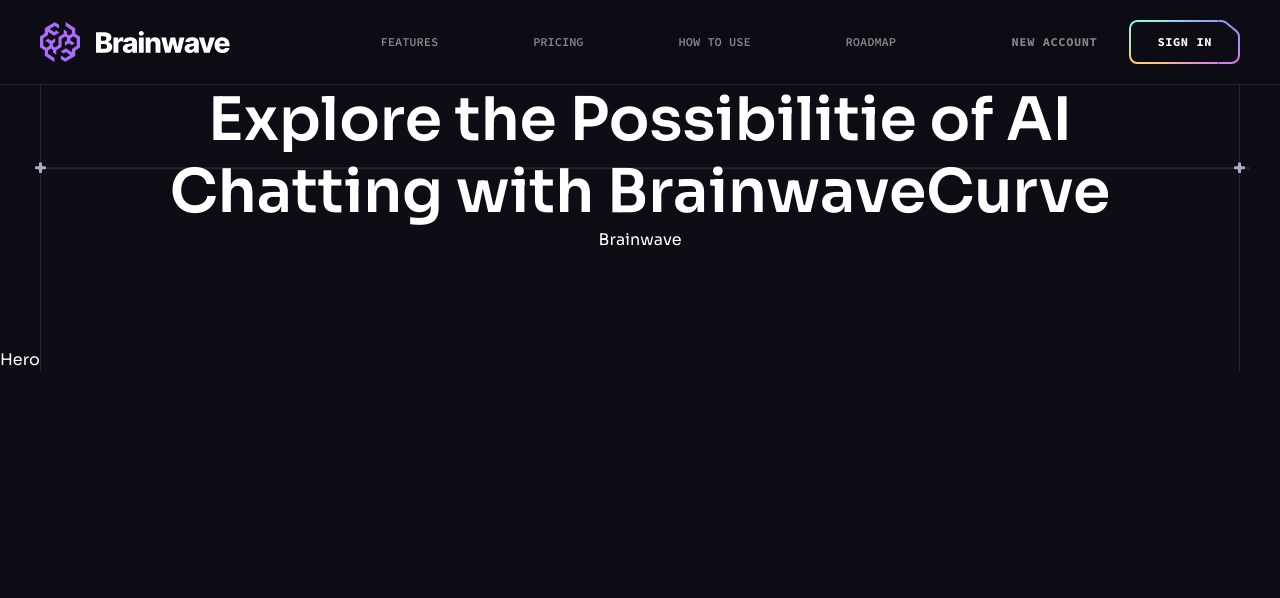
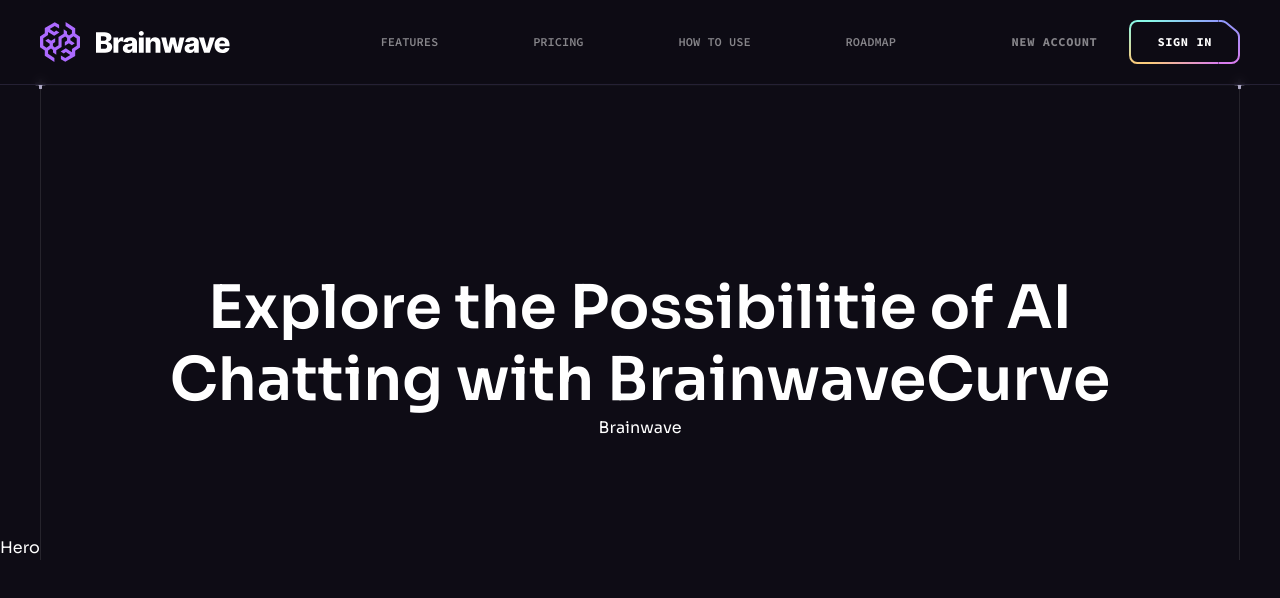
Before and after one commit to Minahil-Muhammad-Moiz/brainwave, a React (Vite) app: page / in a window 1280 px wide. Shown: the top 598 px of the page. Built offline with nearby package versions, Linux system fonts and the light colour scheme.

Commit message:
updated section component

```diff
--- a/src/Components/Section.jsx
+++ b/src/Components/Section.jsx
@@ -11,12 +11,13 @@
   return (
     <div
       id={id}
-      className={`relative ${
-        customPaddings ||
-        `py-10 lg:py-16 xl:py-20 ${crosses ? "lg:py-32 xl:py-40" : ""} ${
-          className || ""
-        }`
-      }`}
+      className={`
+    relative
+    ${
+      customPaddings ||
+      `py-10 lg:py-16 xl:py-20 ${crosses ? "lg:py-32 xl:py-40" : ""}`
+    }
+    ${className || ""}`}
     >
       {children}
       <div className="hidden absolute top-0 h-full left-5 w-0.25 bg-stroke-1 pointer-events-none md:block lg:left-7.5 xl:left-10 "></div>
```
